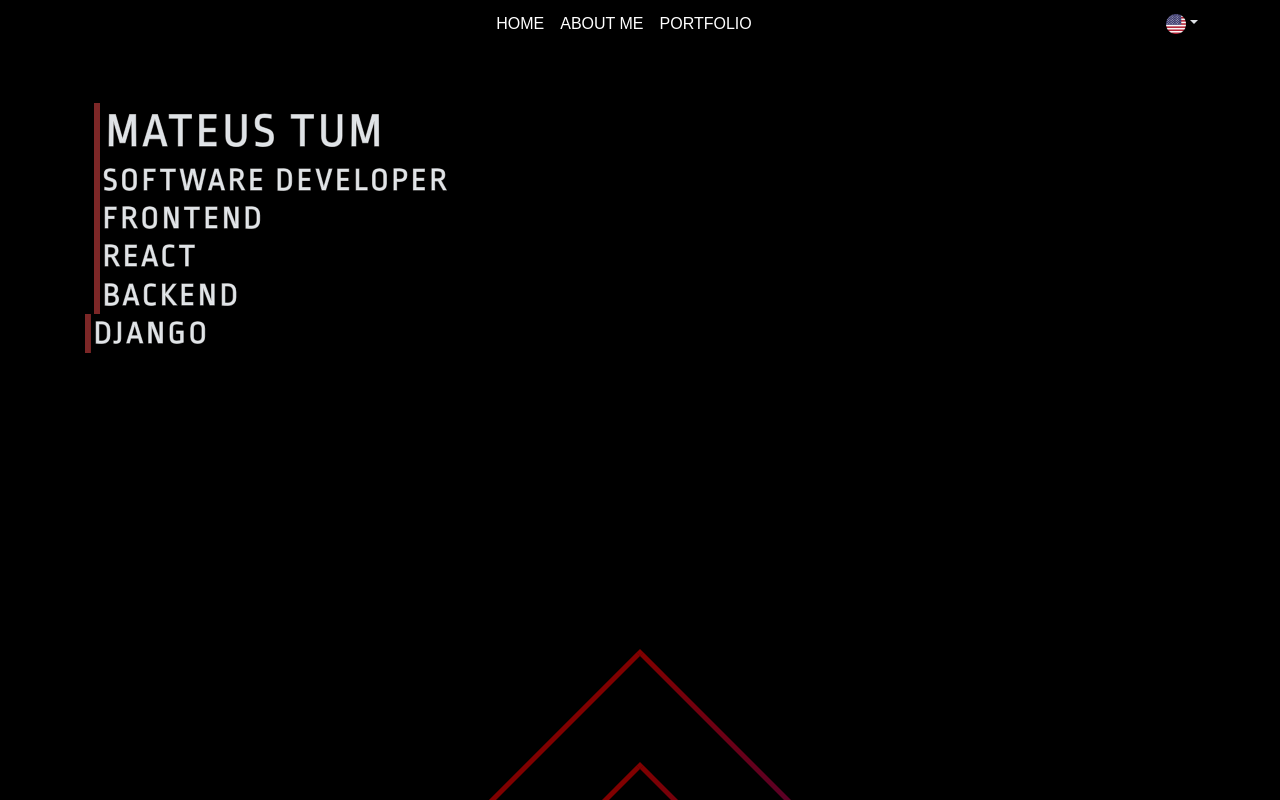
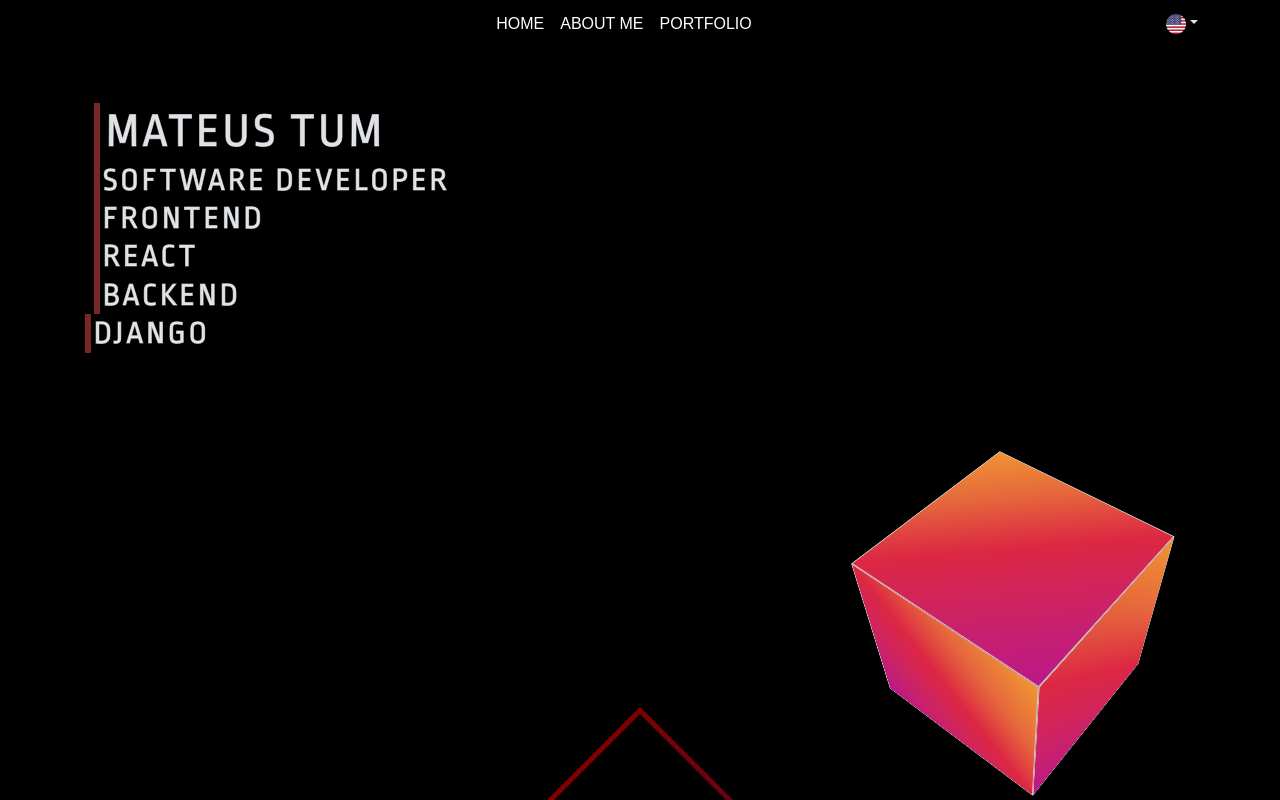
Before and after one commit to MateusTum/portfolio, a React (Create React App) app: page /#/ in a window 1280 px wide. Built offline with nearby package versions, Linux system fonts and the light colour scheme; a web font is replaced by a local one.

Commit message:
New animations

```diff
--- a/src/components/1-About/About.module.scss
+++ b/src/components/1-About/About.module.scss
@@ -79,7 +79,7 @@
   background-color: rgba(0, 0, 0, 0.75);
   position: absolute;
   left: 50%;
-  top: 50%;
+  top: 100%;
   transform: translate(-50%, -50%) rotate(45deg);
   border: 5px solid transparent;
   border-image: linear-gradient(90deg, rgba(255, 0, 0, 0.5), rgba(0, 0, 255, 0.5));
@@ -89,20 +89,27 @@
 .rhombus1 {
   width: 25em;
   height: 25em;
-  z-index: 2;
+  z-index: -1;
 }
 
 .rhombus2 {
   width: 35em;
   height: 35em;
   background-color: rgba(0, 0, 0, 0.75);
-  z-index: 1;
+  z-index: -2;
 }
 
 .rhombus3 {
   width: 45em;
   height: 45em;
   background-color: rgba(0, 0, 0, 0.75);
+  z-index: -3;
+}
+
+.rhombusWrapper {
+  position: absolute;
+  top: 50%;
+  left: 50%;
 }
 
 .bottomTriangle {
@@ -142,3 +149,67 @@
   height: fit-content;
   width: max-content;
 }
+
+.cubeWrapper {
+  position: absolute;
+  right: 5%;
+  top: -25%;
+  transform: translate(-50%, -50%);
+  z-index: auto;
+}
+
+.scene {
+  width: 200px;
+  height: 200px;
+  perspective: 600px;
+}
+
+.cube {
+  width: 100%;
+  height: 100%;
+  position: relative;
+  transform-style: preserve-3d;
+  animation: rotateCube 10s infinite linear;
+}
+
+.face {
+  position: absolute;
+  width: 200px;
+  height: 200px;
+  border: 1px solid #ccc;
+  background: linear-gradient(45deg, #f09433 0%, #e6683c 25%, #dc2743 50%, #cc2366 75%, #bc1888 100%);
+}
+
+.front {
+  transform: rotateY(0deg) translateZ(100px);
+}
+
+.back {
+  transform: rotateY(180deg) translateZ(100px);
+}
+
+.right {
+  transform: rotateY(90deg) translateZ(100px);
+}
+
+.left {
+  transform: rotateY(-90deg) translateZ(100px);
+}
+
+.top {
+  transform: rotateX(90deg) translateZ(100px);
+}
+
+.bottom {
+  transform: rotateX(-90deg) translateZ(100px);
+}
+
+@keyframes rotateCube {
+  from {
+    transform: rotateX(0deg) rotateY(0deg);
+  }
+
+  to {
+    transform: rotateX(360deg) rotateY(360deg);
+  }
+}
--- a/src/components/1-About/AboutSection.js
+++ b/src/components/1-About/AboutSection.js
@@ -9,7 +9,6 @@
 import FrameworksCol from "./FrameworksCol";
 import DatabasesCol from "./DatabasesCol";
 import LibsCol from "./LibsCol";
-
 
 const AboutSection = () => {
   const { t } = useTranslation();
@@ -25,9 +24,19 @@
       ref={ref}
       className={`${styles.aboutBackContainer} p-0 m-0`}
     >
-      <div className={`${styles.rhombus1} ${styles.rhombus}`} />
-      <div className={`${styles.rhombus2} ${styles.rhombus}`} />
-      <div className={`${styles.rhombus3} ${styles.rhombus}`} />
+      <div className={styles.cubeWrapper}>
+        <div className={styles.scene}>
+          <div className={styles.cube}>
+            <div className={`${styles.face} ${styles.front}`}></div>
+            <div className={`${styles.face} ${styles.back}`}></div>
+            <div className={`${styles.face} ${styles.right}`}></div>
+            <div className={`${styles.face} ${styles.left}`}></div>
+            <div className={`${styles.face} ${styles.top}`}></div>
+            <div className={`${styles.face} ${styles.bottom}`}></div>
+          </div>
+        </div>
+      </div>
+
       <Row className={`${styles.aboutTitle}`}>
         <Col className={inView ? `${styles.animatedH2}` : "invisible"}>
           <h2>{t("About.Header")}</h2>
@@ -35,6 +44,11 @@
       </Row>
 
       <Container className={`${styles.aboutContainer} mx-auto`}>
+        <Col className={`${styles.rhombusWrapper} d-none d-md-block`}>
+          <div className={`${styles.rhombus1} ${styles.rhombus}`} />
+          <div className={`${styles.rhombus2} ${styles.rhombus}`} />
+          <div className={`${styles.rhombus3} ${styles.rhombus}`} />
+        </Col>
         {/* Main Row */}
         <Row
           className={`d-flex justify-content-center mx-1 ${styles.aboutRow}`}
@@ -46,7 +60,7 @@
             sm={12}
             className={
               inView
-                ? `${styles.customDiv} slide-bottom-2 h-100 mt-lg-5 text-center`
+                ? `${styles.customDiv} slide-bottom-1 h-100 mt-lg-5 text-center`
                 : "invisible"
             }
           >
@@ -132,7 +146,7 @@
             lg={3}
             className={
               inView
-                ? `slide-bottom-2 ${styles.customDiv} h-100 mt-lg-5`
+                ? `slide-bottom-1 ${styles.customDiv} h-100 mt-lg-5`
                 : "invisible"
             }
           >
@@ -155,11 +169,8 @@
               <li>{t("About.RickAndMorty")}</li>
             </ul>
           </Col>
-
         </Row>
-
       </Container>
-
     </Container>
   );
 };
```
